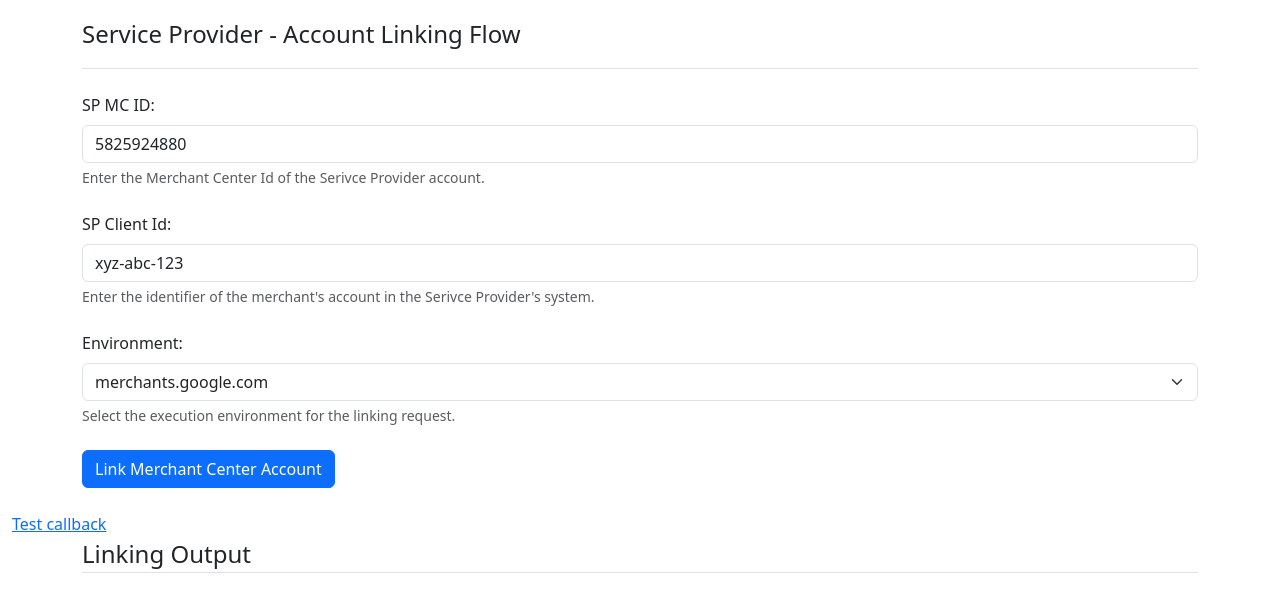
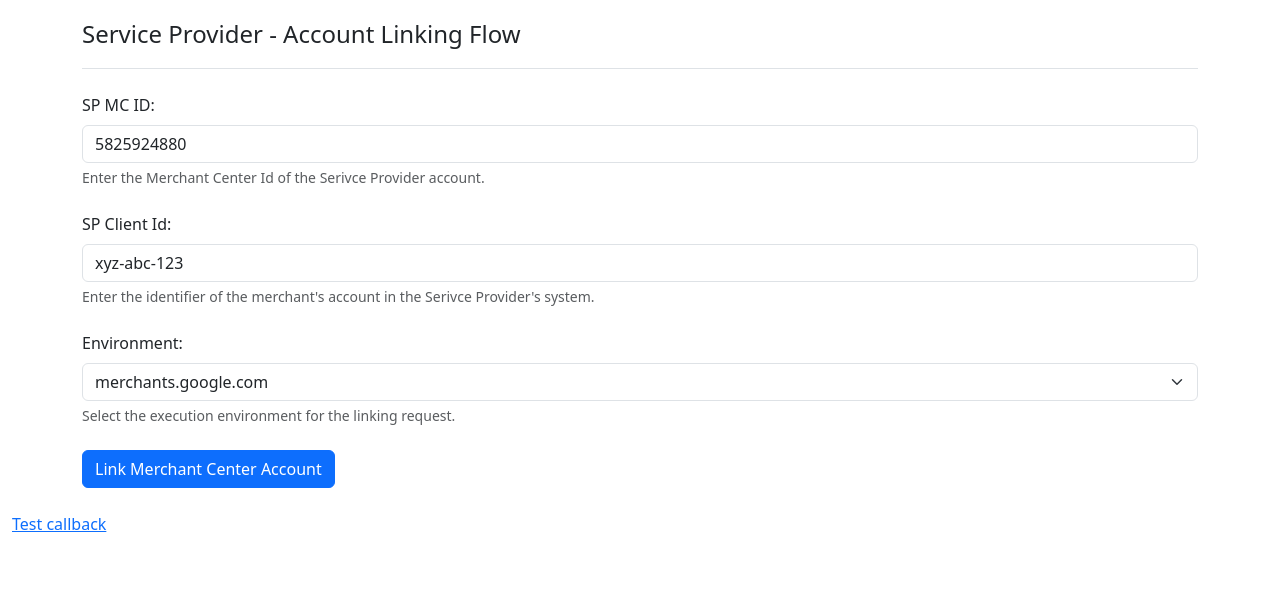
Before and after one commit to dwdii/dwdii.github.io, a Jekyll site: the page sp2/index.html, which Jekyll copies as it is, in a window 1280 px wide. Shown: the top 612 px of the page. Built offline with Jekyll 4.4.1, drawn with Linux system fonts in a browser that asks for light colours.

Commit message:
Remove linking output section from index.html
Removed the container and fieldset for linking output.

```diff
--- a/sp2/index.html
+++ b/sp2/index.html
@@ -48,13 +48,6 @@
 	</fieldset>
 
 	<a href="https://www.dittenhafer.net/sp2/callback.html?result={%22status%22:500,%22proposal_names%22:[],%22google_merchant_id%22:%225423845892%22,%22provider_account_id%22:%22abc-xyz-123%22,%22timestamp%22:%222026-08-05T19:59:02.399Z%22}">Test callback</a>
-	<div class="container">
-		<fieldset>
-			<legend class="border-bottom">Linking Output</legend>
-			<div id="messageOutput">
-			</div>
-		</fieldset>
-	</div>
 </div>
 </body>
 </html>
```
